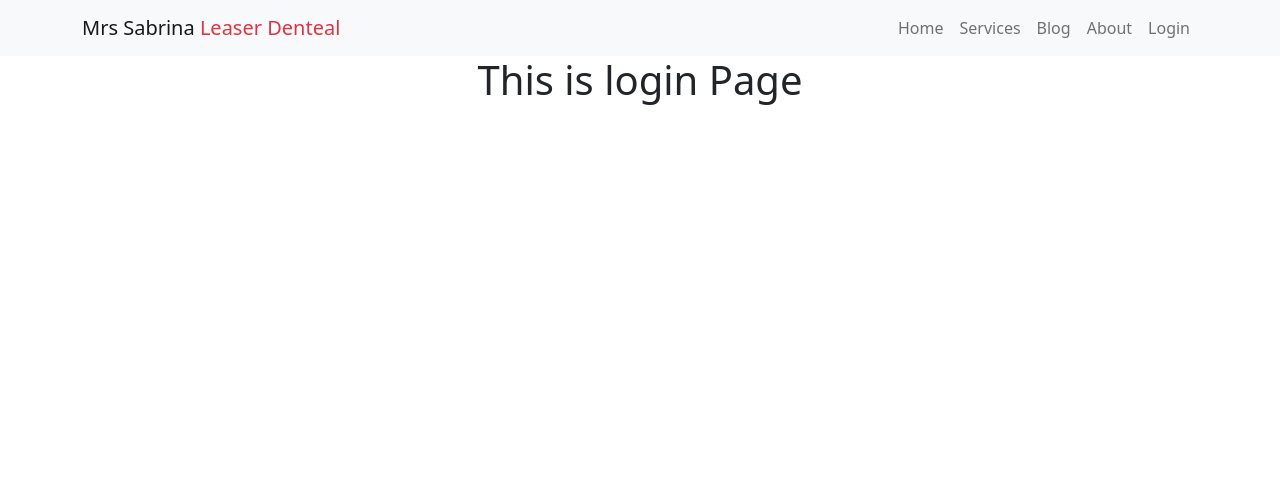
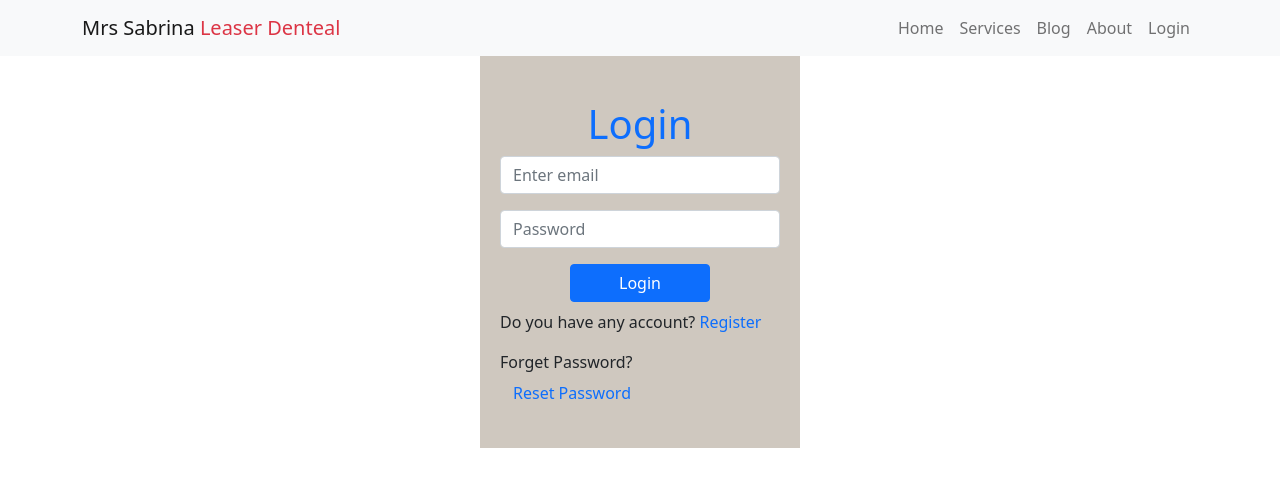
Before and after one commit to hosenmeraj/dentist-independent-service-website, a React (Create React App) app: page /login in a window 1280 px wide. Shown: the top 486 px of the page. Built offline with nearby package versions, Linux system fonts and the light colour scheme.

Commit message:
page not found add

```diff
--- a/package.json
+++ b/package.json
@@ -11,6 +11,7 @@
     "react": "^17.0.2",
     "react-bootstrap": "^2.2.3",
     "react-dom": "^17.0.2",
+    "react-firebase-hooks": "^5.0.3",
     "react-router-dom": "^6.3.0",
     "react-scripts": "5.0.0",
     "web-vitals": "^2.1.4"
--- a/src/App.css
+++ b/src/App.css
@@ -1,7 +1,3 @@
-.App {
-  text-align: center;
-}
-
 .App-logo {
   height: 40vmin;
   pointer-events: none;
@@ -32,6 +28,7 @@
   from {
     transform: rotate(0deg);
   }
+
   to {
     transform: rotate(360deg);
   }
--- a/src/App.js
+++ b/src/App.js
@@ -8,6 +8,8 @@ import Services from './Components/Pages/Services/Services';
 import About from './Components/Pages/About/About';
 import Blog from './Components/Pages/BLog/Blog';
 import Login from './Components/Pages/Login/Login/Login';
+import Register from './Components/Pages/Login/Register/Register';
+import NotFound from './Components/Pages/NotFoud/NotFound';
 
 function App() {
   return (
@@ -20,6 +22,8 @@ function App() {
         <Route path='/about' element={<About></About>}></Route>
         <Route path='/blog' element={<Blog></Blog>}></Route>
         <Route path='/login' element={<Login></Login>}></Route>
+        <Route path='/register' element={<Register></Register>}></Route>
+        <Route path='*' element={<NotFound></NotFound>}></Route>
       </Routes>
     </div>
   );
--- a/src/Components/Pages/Home/Home.css
+++ b/src/Components/Pages/Home/Home.css
@@ -1,3 +1,7 @@
 .home-title {
     font-size: 100px;
 }
+
+.para {
+    font-size: 16px;
+}
--- a/src/Components/Pages/Home/Home.js
+++ b/src/Components/Pages/Home/Home.js
@@ -10,6 +10,8 @@ const Home = () => {
                     <h1 className='home-title text-primary '>Building <br />
                         <span className='fw-bold text-danger ds-1'>Great Smiles</span>
                     </h1>
+                    <p className='para py-2'>We are specialists in both pediatric dentistry and orthodontics, enabling us to care for your child’s smile at every stage of their growth and development.</p>
+                    <button className='btn btn-primary'>Request Appoinment</button>
                 </div>
                 <div className="col-md-6 col-12">
                     <img src={banner} alt="" />
--- /dev/null
+++ b/src/Components/Pages/Login/Login/Login.css
@@ -0,0 +1,5 @@
+.login {
+    background-color: rgb(207, 200, 191);
+
+    padding: 20px;
+}
--- a/src/Components/Pages/Login/Login/Login.js
+++ b/src/Components/Pages/Login/Login/Login.js
@@ -1,9 +1,32 @@
 import React from 'react';
+import { Button, Form } from 'react-bootstrap';
+import { Link } from 'react-router-dom';
+import './Login.css'
 
 const Login = () => {
     return (
-        <div>
-            <h1>This is login Page</h1>
+        <div className='mx-auto w-25 login'>
+            <h1 className='text-center mt-4 text-primary'>Login</h1>
+            <div>
+                <Form>
+                    <Form.Group className="mb-3" controlId="formBasicEmail">
+
+                        <Form.Control type="email" placeholder="Enter email" />
+                    </Form.Group>
+
+                    <Form.Group className="mb-3" controlId="formBasicPassword">
+
+                        <Form.Control type="password" placeholder="Password" />
+                    </Form.Group>
+
+                    <Button variant="primary" type="submit" className='w-50 d-block mb-2 mx-auto'>
+                        Login
+                    </Button>
+                    <p>Do you have any account? <Link to='/register' className='text-decoration-none'>Register</Link> </p>
+                    <p>Forget Password? <button className='btn btn-link text-decoration-none text-primary'>Reset Password</button> </p>
+
+                </Form>
+            </div>
         </div>
     );
 };
--- /dev/null
+++ b/src/Components/Pages/NotFoud/NotFound.js
@@ -0,0 +1,12 @@
+import React from 'react';
+
+const NotFound = () => {
+    return (
+        <div className='text-center text-danger mt-5'>
+            <h1>Page Not Found</h1>
+            <h1 className=''>404</h1>
+        </div>
+    );
+};
+
+export default NotFound;
```
Also changed, not shown: src/firebase.init.js (added, +20 -0 lines), 1 other file (tests, documents, lock files or other folders).
